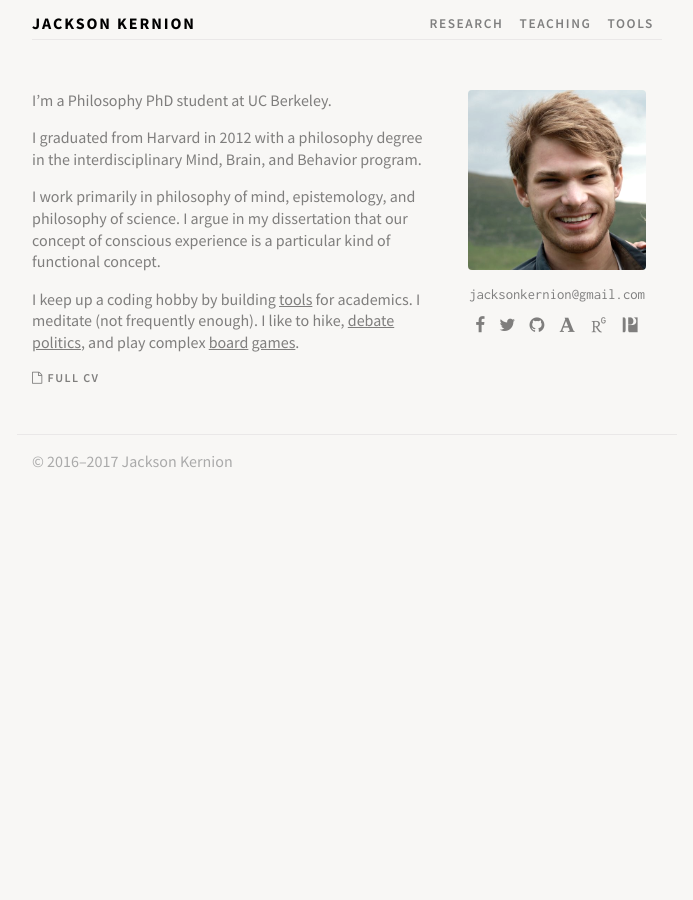
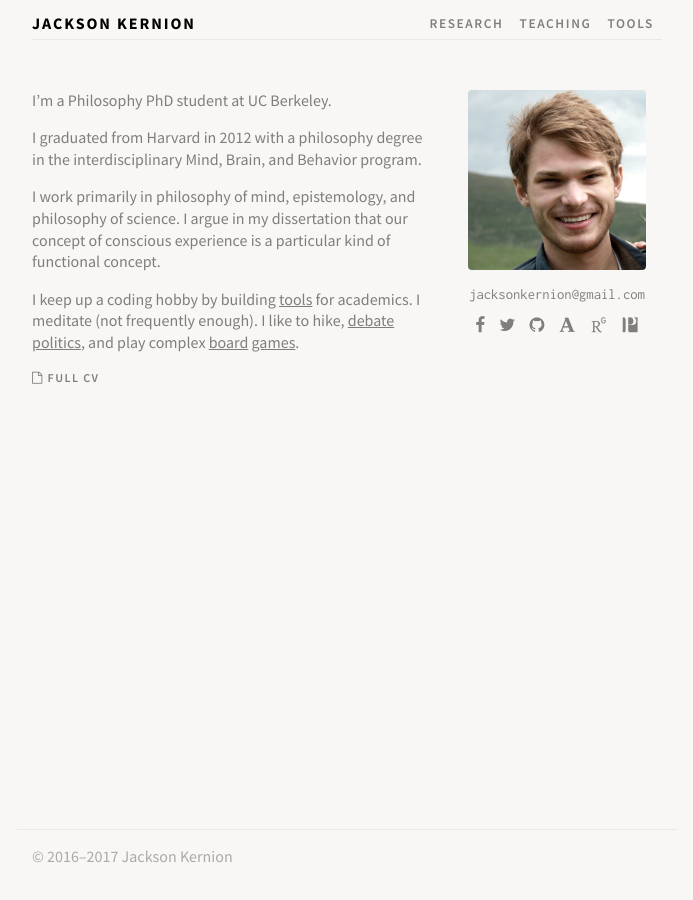
Before and after one commit to jacksonkernion/jacksonkernion.github.io, a Jekyll site: the page built from index.md, in a window 1280 px wide. Shown: the whole page, without its empty margins (293-986 px from the left). Built offline with Jekyll 4.4.1, drawn with Linux system fonts in a browser that asks for light colours; nearby versions of some CDN libraries; some web fonts are replaced; our own code applies the rules of GitHub Pages for plain Markdown files.

Commit message:
Footer tweak.

```diff
--- a/_layouts/default.html
+++ b/_layouts/default.html
@@ -99,7 +99,7 @@
 </div>
 
 
-<div class="navbar-fixed-bottom">
+<div class="navbar fixed-bottom">
   <div class="footer container">
     <p>© 2016–2017 Jackson Kernion</p>
   </div>
--- a/assets/stylesheets/style.css
+++ b/assets/stylesheets/style.css
@@ -222,6 +222,7 @@ a.nav-link:hover{
 
 .main {
 	margin-top: 30px;
+	min-height: 90%;
 }
 
 .page-description {
```
